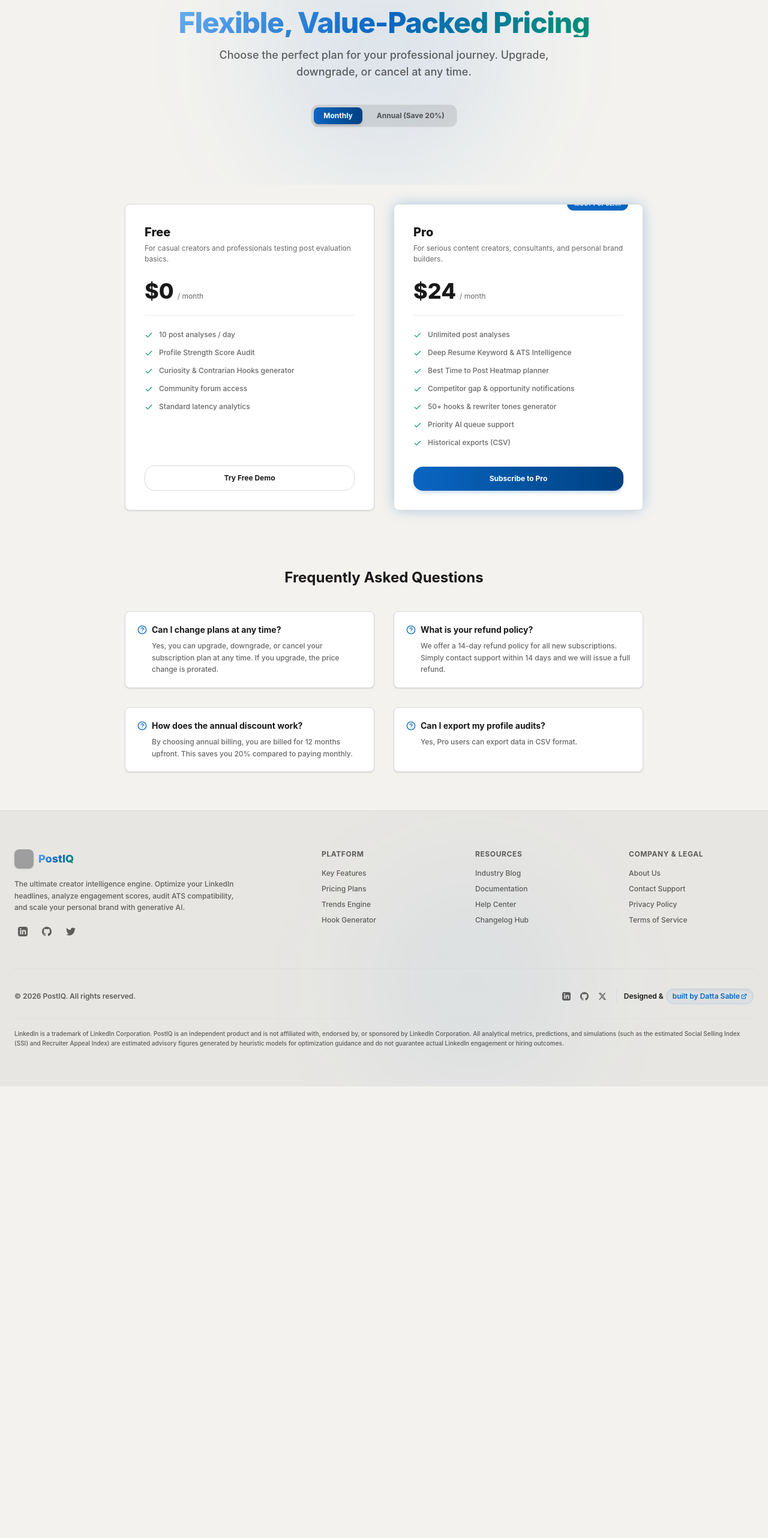
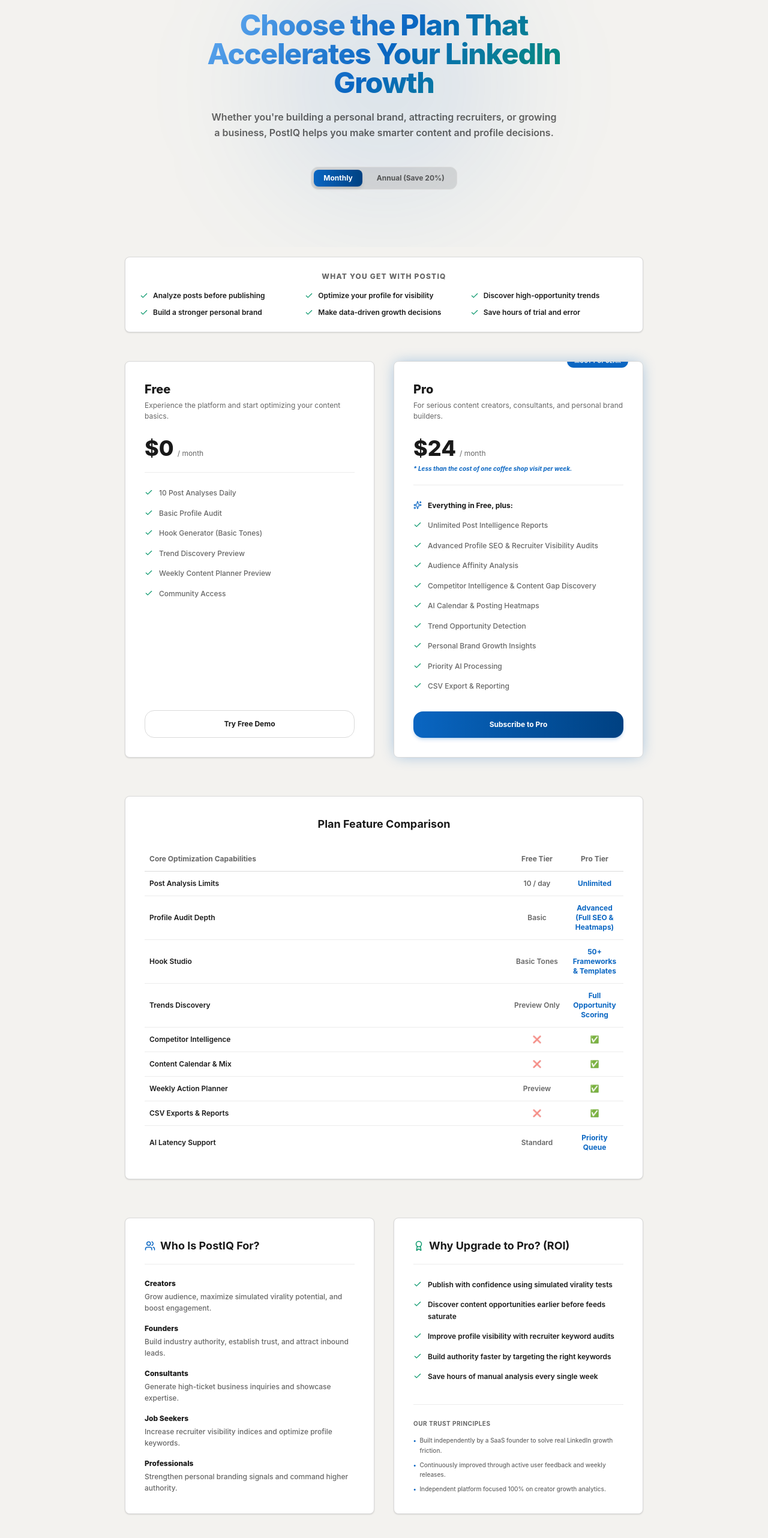
Before and after one commit to Nexdial-io/postiq, a Next.js app: page /pricing in a window 1280 px wide. Shown: the part 194-2758 px from the top of the page at 60% size. Before the commit the page ends 2005 px from the top, so only its background shows below. Built offline with nearby package versions, Linux system fonts and the light colour scheme; grey boxes are pictures that could not be loaded.

Commit message:
Refactor Pricing page to align pricing tiers with creator growth outcomes, add feature comparison, target personas, ROI details, and FAQs

```diff
--- a/src/app/pricing/page.tsx
+++ b/src/app/pricing/page.tsx
@@ -8,80 +8,179 @@
   Zap,
   ShieldCheck,
   ChevronRight,
-  ExternalLink
+  ExternalLink,
+  X,
+  Sparkles,
+  TrendingUp,
+  UserCheck,
+  Award,
+  Users
 } from 'lucide-react';
 
 export default function PricingPage() {
   const [isAnnual, setIsAnnual] = useState(false);
 
+  const prePricingBenefits = [
+    "Analyze posts before publishing",
+    "Optimize your profile for visibility",
+    "Discover high-opportunity trends",
+    "Build a stronger personal brand",
+    "Make data-driven growth decisions",
+    "Save hours of trial and error"
+  ];
+
   const plans = [
     {
       name: "Free",
       price: 0,
-      desc: "For casual creators and professionals testing post evaluation basics.",
+      desc: "Experience the platform and start optimizing your content basics.",
       features: [
-        "10 post analyses / day",
-        "Profile Strength Score Audit",
-        "Curiosity & Contrarian Hooks generator",
-        "Community forum access",
-        "Standard latency analytics"
+        "10 Post Analyses Daily",
+        "Basic Profile Audit",
+        "Hook Generator (Basic Tones)",
+        "Trend Discovery Preview",
+        "Weekly Content Planner Preview",
+        "Community Access"
       ]
     },
     {
       name: "Pro",
       price: isAnnual ? 19 : 24,
       desc: "For serious content creators, consultants, and personal brand builders.",
+      savingsCallout: "Less than the cost of one coffee shop visit per week.",
       features: [
-        "Unlimited post analyses",
-        "Deep Resume Keyword & ATS Intelligence",
-        "Best Time to Post Heatmap planner",
-        "Competitor gap & opportunity notifications",
-        "50+ hooks & rewriter tones generator",
-        "Priority AI queue support",
-        "Historical exports (CSV)"
+        "Everything in Free, plus:",
+        "Unlimited Post Intelligence Reports",
+        "Advanced Profile SEO & Recruiter Visibility Audits",
+        "Audience Affinity Analysis",
+        "Competitor Intelligence & Content Gap Discovery",
+        "AI Calendar & Posting Heatmaps",
+        "Trend Opportunity Detection",
+        "Personal Brand Growth Insights",
+        "Priority AI Processing",
+        "CSV Export & Reporting"
       ],
       popular: true
     }
   ];
 
+  const comparisonFeatures = [
+    { name: "Post Analysis Limits", free: "10 / day", pro: "Unlimited" },
+    { name: "Profile Audit Depth", free: "Basic", pro: "Advanced (Full SEO & Heatmaps)" },
+    { name: "Hook Studio", free: "Basic Tones", pro: "50+ Frameworks & Templates" },
+    { name: "Trends Discovery", free: "Preview Only", pro: "Full Opportunity Scoring" },
+    { name: "Competitor Intelligence", free: "❌", pro: "✅" },
+    { name: "Content Calendar & Mix", free: "❌", pro: "✅" },
+    { name: "Weekly Action Planner", free: "Preview", pro: "✅" },
+    { name: "CSV Exports & Reports", free: "❌", pro: "✅" },
+    { name: "AI Latency Support", free: "Standard", pro: "Priority Queue" }
+  ];
+
+  const whoIsThisFor = [
+    { role: "Creators", benefit: "Grow audience, maximize simulated virality potential, and boost engagement." },
+    { role: "Founders", benefit: "Build industry authority, establish trust, and attract inbound leads." },
+    { role: "Consultants", benefit: "Generate high-ticket business inquiries and showcase expertise." },
+    { role: "Job Seekers", benefit: "Increase recruiter visibility indices and optimize profile keywords." },
+    { role: "Professionals", benefit: "Strengthen personal branding signals and command higher authority." }
+  ];
+
+  const roiBenefits = [
+    "Publish with confidence using simulated virality tests",
+    "Discover content opportunities earlier before feeds saturate",
+    "Improve profile visibility with recruiter keyword audits",
+    "Build authority faster by targeting the right keywords",
+    "Save hours of manual analysis every single week"
+  ];
+
+  const trustSignals = [
+    "Built independently by a SaaS founder to solve real LinkedIn growth friction.",
+    "Continuously improved through active user feedback and weekly releases.",
+    "Independent platform focused 100% on creator growth analytics."
+  ];
+
   const faqs = [
-    { q: "Can I change plans at any time?", a: "Yes, you can upgrade, downgrade, or cancel your subscription plan at any time. If you upgrade, the price change is prorated." },
-    { q: "What is your refund policy?", a: "We offer a 14-day refund policy for all new subscriptions. Simply contact support within 14 days and we will issue a full refund." },
-    { q: "How does the annual discount work?", a: "By choosing annual billing, you are billed for 12 months upfront. This saves you 20% compared to paying monthly." },
-    { q: "Can I export my profile audits?", a: "Yes, Pro users can export data in CSV format." }
+    {
+      q: "How are engagement predictions calculated?",
+      a: "Predictions are generated using weighted heuristic scoring models that analyze hooks, paragraph formatting, emotional sentiment, and structural layout against historical virality patterns. These serve as directional estimates rather than guarantees."
+    },
+    {
+      q: "Are recruiter scores real LinkedIn scores?",
+      a: "No. The Recruiter Appeal Index and other visibility scores are independent heuristics that simulate recruiter search behaviors based on keyword densities, profile completeness, and role alignments."
+    },
+    {
+      q: "Does PostIQ connect directly to LinkedIn?",
+      a: "No. PostIQ is an independent analytics platform and does not connect to your LinkedIn profile. You paste draft content and profile copy manually. We do not automate actions or scrape LinkedIn to guarantee compliance with their Terms of Service."
+    },
+    {
+      q: "Can I export my profile audits?",
+      a: "Yes. Pro users can export keywords audits, competitor gaps, and action checklists in CSV format for reference or team use."
+    },
+    {
+      q: "How often are trend signals updated?",
+      a: "Simulated trend signals, opportunity scores, and topic lifecycle tags are updated daily to reflect fresh industry topics and momentum shifts."
+    },
+    {
+      q: "Will PostIQ post content automatically?",
+      a: "No. PostIQ is purely an intelligence and advisory planner. You copy your finalized, optimized posts from the analyzer workspace and publish them manually to LinkedIn."
+    }
   ];
 
   return (
-    <div className="w-full flex flex-col items-center">
+    <div className="w-full flex flex-col items-center pb-16">
+
       {/* Hero Section */}
       <section className="relative w-full py-16 md:py-24 text-center px-4 overflow-hidden">
         <div className="absolute top-1/2 left-1/2 -translate-x-1/2 -translate-y-1/2 w-[400px] h-[400px] rounded-full bg-brand-purple/10 blur-[100px] pointer-events-none"></div>
-        <div className="max-w-3xl mx-auto space-y-4 relative z-10 animate-in fade-in slide-in-from-top-4 duration-500">
+        <div className="max-w-3xl mx-auto space-y-5 relative z-10 animate-in fade-in slide-in-from-top-4 duration-500">
           <div className="inline-flex items-center gap-1.5 px-3 py-1.5 rounded-full border border-brand-purple/20 bg-brand-purple/5 text-brand-purple text-xs font-semibold uppercase tracking-wider">
             <Zap size={12} className="fill-brand-purple/20 text-brand-purple" />
             Simple Tiers
           </div>
-          <h1 className="text-4xl sm:text-5xl font-extrabold tracking-tight text-gradient">
-            Flexible, Value-Packed Pricing
+          <h1 className="text-3xl sm:text-5xl font-extrabold tracking-tight text-gradient max-w-2xl mx-auto">
+            Choose the Plan That Accelerates Your LinkedIn Growth
           </h1>
-          <p className="text-base md:text-lg text-zinc-600 dark:text-zinc-400 max-w-xl mx-auto font-medium">
-            Choose the perfect plan for your professional journey. Upgrade, downgrade, or cancel at any time.
+          <p className="text-sm md:text-base text-zinc-600 dark:text-zinc-400 max-w-xl mx-auto font-semibold leading-relaxed">
+            Whether you're building a personal brand, attracting recruiters, or growing a business, PostIQ helps you make smarter content and profile decisions.
           </p>
 
           {/* Billing Switcher */}
-          <div className="inline-flex items-center p-1 rounded-xl bg-black/10 dark:bg-white/5 border border-card-border gap-2 mt-6">
+          <div className="inline-flex flex-col items-center gap-2 mt-6">
+            <div className="inline-flex items-center p-1 rounded-xl bg-black/10 dark:bg-white/5 border border-card-border gap-2">
               <button
                 onClick={() => setIsAnnual(false)}
-              className={`px-4 py-1.5 rounded-lg text-xs font-bold transition-all ${!isAnnual ? 'bg-gradient-to-r from-brand-purple to-brand-indigo text-white shadow-md' : 'text-zinc-400'}`}
+                className={`px-4 py-1.5 rounded-lg text-xs font-bold transition-all cursor-pointer ${!isAnnual ? 'bg-gradient-to-r from-brand-purple to-brand-indigo text-white shadow-md' : 'text-zinc-400 hover:text-zinc-300'}`}
               >
                 Monthly
               </button>
               <button
                 onClick={() => setIsAnnual(true)}
-              className={`px-4 py-1.5 rounded-lg text-xs font-bold transition-all ${isAnnual ? 'bg-gradient-to-r from-brand-purple to-brand-indigo text-white shadow-md' : 'text-zinc-400'}`}
+                className={`px-4 py-1.5 rounded-lg text-xs font-bold transition-all cursor-pointer ${isAnnual ? 'bg-gradient-to-r from-brand-purple to-brand-indigo text-white shadow-md' : 'text-zinc-400 hover:text-zinc-300'}`}
               >
                 Annual (Save 20%)
               </button>
+            </div>
+            {isAnnual && (
+              <span className="text-[10px] text-brand-emerald font-extrabold uppercase tracking-wider animate-in fade-in duration-200">
+                Billed as $230/year — Save $58 compared to monthly billing
+              </span>
+            )}
+          </div>
+        </div>
+      </section>
+
+      {/* Value Summary Checklist */}
+      <section className="w-full max-w-4xl px-4 py-4 text-center">
+        <div className="glass-panel rounded-2xl p-6 border border-card-border/60 bg-black/[0.01] dark:bg-white/[0.01]">
+          <h3 className="text-xs font-extrabold uppercase tracking-widest text-zinc-400 dark:text-zinc-500 mb-4">
+            What You Get With PostIQ
+          </h3>
+          <div className="grid grid-cols-2 md:grid-cols-3 gap-3 text-left">
+            {prePricingBenefits.map((benefit, idx) => (
+              <div key={idx} className="flex items-center gap-2 text-xs font-semibold text-zinc-700 dark:text-zinc-300">
+                <Check size={14} className="text-brand-emerald shrink-0" />
+                <span>{benefit}</span>
+              </div>
+            ))}
           </div>
         </div>
       </section>
@@ -89,7 +188,7 @@
       {/* Pricing Cards Grid */}
       <section className="w-full max-w-4xl px-4 py-8 grid grid-cols-1 md:grid-cols-2 gap-8 items-stretch">
         {plans.map((plan, idx) => {
-          const cost = isAnnual ? plan.price * 12 : plan.price;
+          const cost = isAnnual ? (plan.name === "Pro" ? 19 : 0) : plan.price;
           return (
             <div
               key={idx}
@@ -111,27 +210,43 @@
                   <p className="text-xs text-zinc-500 mt-1 leading-normal min-h-[36px]">{plan.desc}</p>
                 </div>
 
-                <div className="flex items-baseline border-b border-card-border/50 pb-5">
+                <div className="flex flex-col border-b border-card-border/50 pb-5">
+                  <div className="flex items-baseline">
                     <span className="text-4xl font-extrabold">${cost}</span>
-                  <span className="text-zinc-500 text-xs ml-1.5">{isAnnual ? '/ year' : '/ month'}</span>
+                    <span className="text-zinc-500 text-xs ml-1.5">{isAnnual ? '/ month' : '/ month'}</span>
+                  </div>
+                  {isAnnual && plan.name === "Pro" && (
+                    <span className="text-[10px] text-zinc-400 mt-1 font-semibold">Billed annually ($230/yr)</span>
+                  )}
+                  {plan.savingsCallout && (
+                    <span className="text-[10px] text-brand-purple mt-2 font-bold italic leading-tight">
+                      * {plan.savingsCallout}
+                    </span>
+                  )}
                 </div>
 
                 <ul className="space-y-3.5 text-xs text-zinc-600 dark:text-zinc-400">
                   {plan.features.map((feat, fIdx) => (
-                    <li key={fIdx} className="flex items-start gap-2.5 font-medium">
+                    <li key={fIdx} className="flex items-start gap-2.5 font-medium leading-relaxed">
+                      {feat.toLowerCase().includes("everything in free") ? (
+                        <Sparkles size={14} className="text-brand-purple shrink-0 mt-0.5" />
+                      ) : (
                         <Check size={14} className="text-brand-emerald shrink-0 mt-0.5" />
-                      <span>{feat}</span>
+                      )}
+                      <span className={feat.toLowerCase().includes("everything in free") ? "font-bold text-zinc-900 dark:text-white" : ""}>
+                        {feat}
+                      </span>
                     </li>
                   ))}
                 </ul>
               </div>
 
               <Link
-                href={`/billing?plan=${plan.name.toLowerCase()}`}
-                className={`mt-8 w-full py-3 rounded-2xl text-center text-xs font-bold transition-all ${
+                href={`/billing?plan=${plan.name.toLowerCase()}&billing=${isAnnual ? 'annual' : 'monthly'}`}
+                className={`mt-8 w-full py-3.5 rounded-2xl text-center text-xs font-bold transition-all cursor-pointer ${
                   plan.name === 'Free'
                     ? 'border border-card-border hover:bg-black/5 dark:hover:bg-white/5 text-zinc-800 dark:text-zinc-200'
-                    : 'bg-gradient-to-r from-brand-purple to-brand-indigo text-white hover:opacity-95 shadow-md shadow-brand-purple/20'
+                    : 'bg-gradient-to-r from-brand-purple to-brand-indigo text-white hover:opacity-95 shadow-md shadow-brand-purple/20 hover:scale-[1.01]'
                 }`}
               >
                 {plan.name === 'Free' ? 'Try Free Demo' : `Subscribe to ${plan.name}`}
@@ -141,11 +256,92 @@
         })}
       </section>
 
+      {/* Feature Comparison Table */}
+      <section className="w-full max-w-4xl px-4 py-8">
+        <div className="glass-panel rounded-3xl p-6 md:p-8 space-y-6 border border-card-border/60">
+          <h3 className="text-lg font-bold text-center">Plan Feature Comparison</h3>
+
+          <div className="overflow-x-auto">
+            <table className="w-full text-xs text-left border-collapse">
+              <thead>
+                <tr className="border-b border-card-border text-zinc-500 font-bold">
+                  <th className="py-3 px-2">Core Optimization Capabilities</th>
+                  <th className="py-3 px-2 text-center w-24">Free Tier</th>
+                  <th className="py-3 px-2 text-center w-24">Pro Tier</th>
+                </tr>
+              </thead>
+              <tbody className="divide-y divide-card-border/50 font-semibold text-zinc-700 dark:text-zinc-300">
+                {comparisonFeatures.map((row, idx) => (
+                  <tr key={idx} className="hover:bg-black/[0.01] dark:hover:bg-white/[0.01]">
+                    <td className="py-3 px-2">{row.name}</td>
+                    <td className="py-3 px-2 text-center text-zinc-500">{row.free}</td>
+                    <td className="py-3 px-2 text-center font-bold text-brand-purple">{row.pro}</td>
+                  </tr>
+                ))}
+              </tbody>
+            </table>
+          </div>
+        </div>
+      </section>
+
+      {/* Who is it for & ROI grid */}
+      <section className="w-full max-w-4xl px-4 py-8 grid grid-cols-1 md:grid-cols-2 gap-8">
+
+        {/* Who is it for */}
+        <div className="glass-panel rounded-3xl p-6 md:p-8 space-y-6 border border-card-border/60">
+          <h3 className="text-lg font-bold flex items-center gap-2 border-b border-card-border/50 pb-4">
+            <Users size={18} className="text-brand-purple" />
+            Who Is PostIQ For?
+          </h3>
+          <div className="space-y-4">
+            {whoIsThisFor.map((item, idx) => (
+              <div key={idx} className="space-y-1 text-xs">
+                <span className="font-extrabold text-zinc-900 dark:text-white block">{item.role}</span>
+                <p className="text-zinc-500 font-medium leading-relaxed">{item.benefit}</p>
+              </div>
+            ))}
+          </div>
+        </div>
+
+        {/* ROI Section */}
+        <div className="glass-panel rounded-3xl p-6 md:p-8 space-y-6 border border-card-border/60 flex flex-col justify-between">
+          <div className="space-y-6">
+            <h3 className="text-lg font-bold flex items-center gap-2 border-b border-card-border/50 pb-4">
+              <Award size={18} className="text-brand-emerald" />
+              Why Upgrade to Pro? (ROI)
+            </h3>
+            <div className="space-y-3.5">
+              {roiBenefits.map((benefit, idx) => (
+                <div key={idx} className="flex items-start gap-2.5 text-xs font-semibold text-zinc-700 dark:text-zinc-300 leading-relaxed">
+                  <Check size={14} className="text-brand-emerald shrink-0 mt-0.5" />
+                  <span>{benefit}</span>
+                </div>
+              ))}
+            </div>
+          </div>
+
+          {/* Trust Signals Block */}
+          <div className="pt-6 border-t border-card-border/50 space-y-3">
+            <span className="text-[10px] font-bold text-zinc-400 dark:text-zinc-500 uppercase tracking-wider block">
+              Our Trust Principles
+            </span>
+            <div className="space-y-2 text-[10px] text-zinc-500 font-medium leading-relaxed">
+              {trustSignals.map((signal, sIdx) => (
+                <div key={sIdx} className="flex items-start gap-1.5">
+                  <span className="text-brand-purple font-extrabold shrink-0">•</span>
+                  <span>{signal}</span>
+                </div>
+              ))}
+            </div>
+          </div>
+        </div>
+      </section>
+
       {/* FAQ Grid */}
-      <section className="w-full max-w-4xl px-4 py-16 space-y-10">
+      <section className="w-full max-w-4xl px-4 py-12 space-y-10">
         <h3 className="text-2xl font-bold text-center">Frequently Asked Questions</h3>
 
-        <div className="grid grid-cols-1 md:grid-cols-2 gap-8">
+        <div className="grid grid-cols-1 md:grid-cols-2 gap-6">
           {faqs.map((faq, fIdx) => (
             <div key={fIdx} className="glass-panel rounded-2xl p-5 space-y-2 border border-card-border/60">
               <div className="flex gap-2 text-brand-purple">
```
Lines whose indentation alone changed are shown as unchanged.
